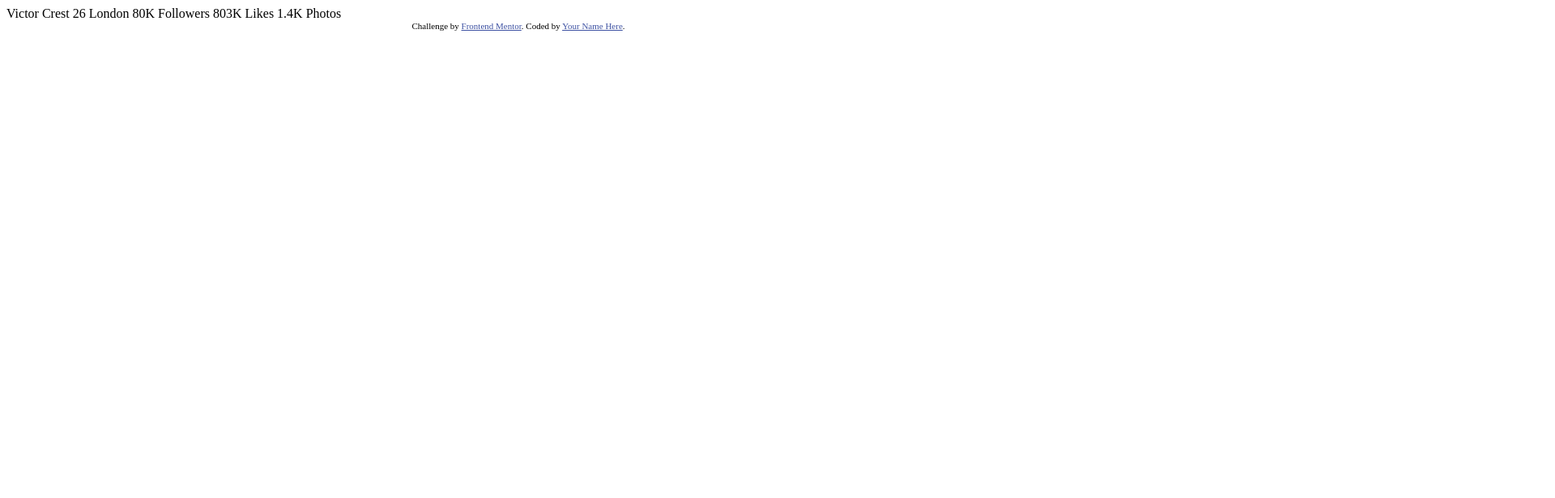
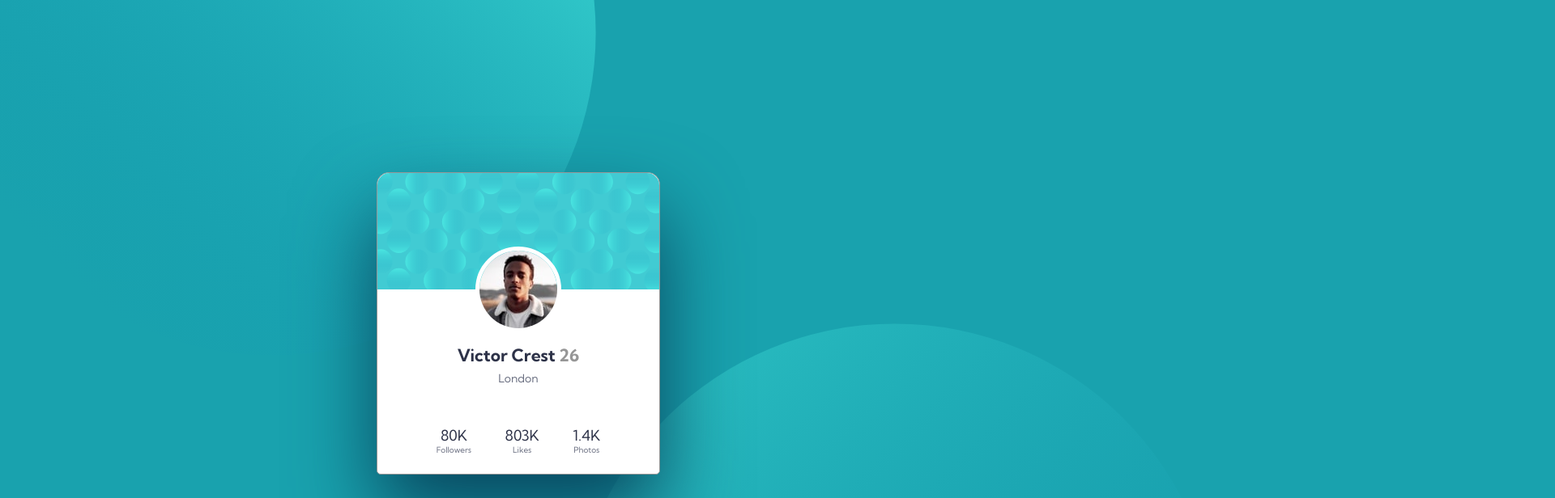
Before and after one commit to yurtsevero/_FrontendMentor.profile-card-component-main, a plain HTML site: page index.html in a window 1280 px wide. Shown: the top 616 px of the page at 81% size, 1920 px wide, since content can reach past the window. Drawn offline with Linux system fonts and the light colour scheme.

Commit message:
final design

```diff
--- a/index.html
+++ b/index.html
@@ -1,35 +1,41 @@
 <!DOCTYPE html>
 <html lang="en">
-<head>
-  <meta charset="UTF-8">
-  <meta name="viewport" content="width=device-width, initial-scale=1.0"> <!-- displays site properly based on user's device -->
+  <head>
+    <meta charset="UTF-8" />
+    <meta name="viewport" content="width=device-width, initial-scale=1.0" />
+    <!-- displays site properly based on user's device -->
 
-  <link rel="icon" type="image/png" sizes="32x32" href="./images/favicon-32x32.png">
+    <link
+      rel="icon"
+      type="image/png"
+      sizes="32x32"
+      href="./images/favicon-32x32.png"
+    />
 
-  <title>Frontend Mentor | Profile card component</title>
-
-  <!-- Feel free to remove these styles or customise in your own stylesheet 👍 -->
-  <style>
-    .attribution { font-size: 11px; text-align: center; }
-    .attribution a { color: hsl(228, 45%, 44%); }
-  </style>
-</head>
-<body>
-  Victor Crest
-  26
-  London
-
-  80K
-  Followers
-
-  803K
-  Likes
-
-  1.4K
-  Photos
-  <div class="attribution">
-    Challenge by <a href="https://www.frontendmentor.io?ref=challenge" target="_blank">Frontend Mentor</a>.
-    Coded by <a href="#">Your Name Here</a>.
-  </div>
-</body>
+    <title>Frontend Mentor | Profile card component</title>
+    <link rel="stylesheet" href="style.css" />
+  </head>
+  <body>
+    <main>
+      <section class="top">
+        <img src="images/bg-pattern-card.svg" alt="pattern-top" />
+      </section>
+      <section class="body">
+        <section class="profile-img">
+          <img src="images/image-victor.jpg" alt="profile-img" />
+        </section>
+        <section class="profile-info">
+          <h1>Victor Crest <span class="age">26</span></h1>
+          <p>London</p>
+        </section>
+        <section class="profile-attr">
+          <ul>
+            <li>80K <span>Followers</span></li>
+            <li>803K <span>Likes</span></li>
+            <li>1.4K <span>Photos</span></li>
+          </ul>
+        </section>
+      </section>
+    </main>
+  </body>
 </html>
--- /dev/null
+++ b/style.css
@@ -0,0 +1,145 @@
+@import url("https://fonts.googleapis.com/css2?family=Kumbh+Sans:wght@400;700&display=swap");
+
+html,
+body {
+  margin: 0;
+  padding: 0;
+  box-sizing: border-box;
+}
+*,
+*::before,
+*::after {
+  padding: 0;
+  margin: 0;
+  box-sizing: inherit;
+}
+
+:root {
+  font-size: 18px;
+  --dark-cyan: hsl(185, 75%, 39%);
+  --very-dark-desaturated-blue: hsl(229, 23%, 23%);
+  --dark-grayish-blue: hsl(227, 10%, 46%);
+  --dark-gray: hsl(0, 0%, 59%);
+  --dark-blue: #2e3349;
+}
+body {
+  width: 100vw;
+  height: 100vh;
+  overflow: hidden;
+  position: relative;
+  font-family: "Kumbh Sans", sans-serif;
+  background-color: var(--dark-cyan);
+  display: flex;
+  justify-content: center;
+  align-items: center;
+}
+body::before,
+body::after {
+  content: "";
+  width: 100%;
+  height: 100%;
+  position: absolute;
+  background-repeat: no-repeat;
+  background-size: contain;
+  z-index: -1;
+}
+body::before {
+  background-image: url(images/bg-pattern-top.svg);
+}
+body::after {
+  background-image: url(images/bg-pattern-bottom.svg);
+}
+main {
+  width: 350px;
+  height: 374px;
+  margin-left: auto;
+  margin-right: auto;
+  background-color: #ffffff;
+  border: solid 1px var(--dark-gray);
+  border-radius: 15px 15px 5px 5px;
+  box-shadow: 0px 50px 100px #08465e;
+  display: flex;
+  flex-direction: column;
+  justify-content: flex-start;
+  align-items: center;
+}
+
+.top img {
+  width: 100%;
+  height: 100%;
+  border-radius: 15px 15px 0 0;
+}
+.body {
+  height: 100%;
+  display: flex;
+  flex-direction: column;
+  justify-content: space-between;
+  align-items: center;
+}
+
+.profile-img img {
+  margin-top: -50%;
+  border: 5px solid #ffffff;
+  border-radius: 50%;
+}
+.profile-info {
+  font-size: 18px;
+  text-align: center;
+  color: var(--very-dark-desaturated-blue);
+}
+.age {
+  color: var(--dark-gray);
+}
+.profile-info h1 {
+  margin: -40px 0px 7px 0px;
+}
+.profile-info p {
+  font-size: 14px;
+
+  color: var(--dark-grayish-blue);
+}
+.profile-attr {
+  width: 244px;
+}
+.profile-attr ul {
+  list-style-type: none;
+  display: flex;
+  justify-content: space-around;
+  margin-bottom: 23px;
+}
+.profile-attr ul li {
+  text-align: center;
+  font-size: 18px;
+  color: var(--dark-blue);
+}
+.profile-attr ul li span {
+  text-align: center;
+  font-size: 10px;
+  display: block;
+  color: var(--dark-grayish-blue);
+}
+
+@media (min-width: 375px) and (max-width: 768px) {
+  main {
+    width: 326px;
+    border: 0;
+  }
+  body::before {
+    left: -45%;
+    top: -20%;
+  }
+  body::after {
+    right: -45%;
+    bottom: -65%;
+  }
+}
+@media (min-width: 769px) {
+  body::before {
+    left: -5%;
+    top: -45%;
+  }
+  body::after {
+    right: -55%;
+    bottom: -50%;
+  }
+}
```
